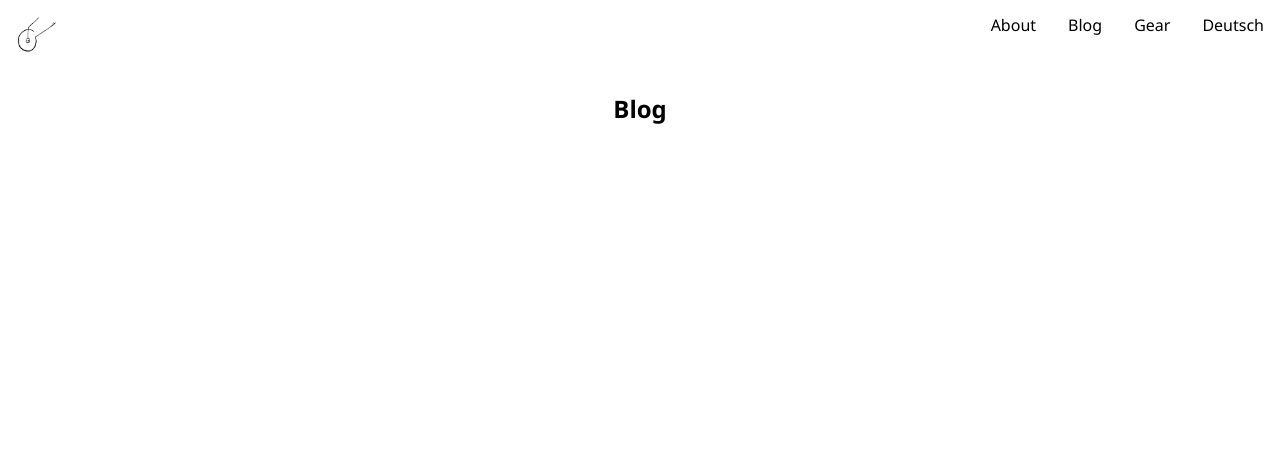
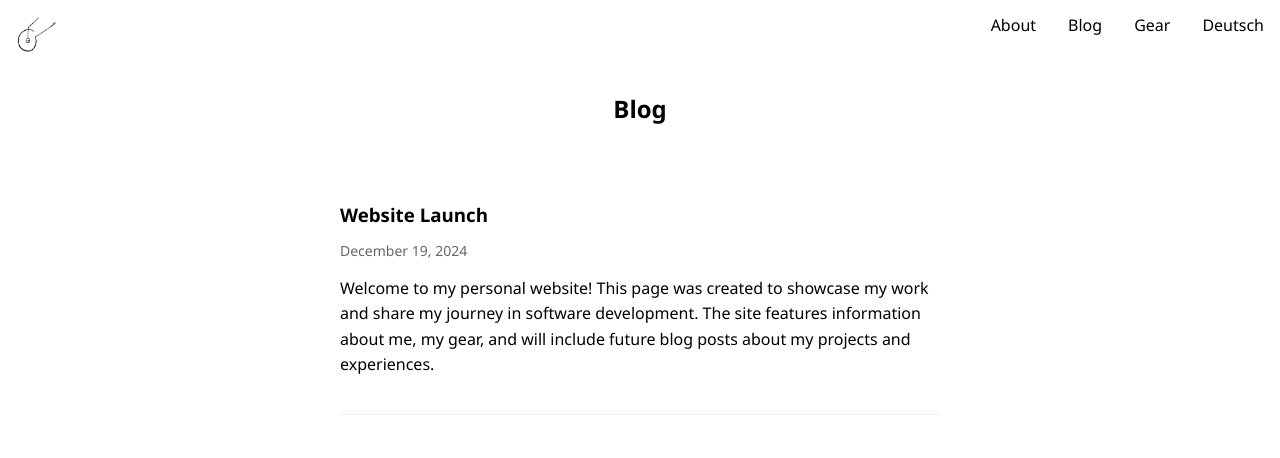
Before and after one commit to ozanyucedag/ozanyucedag-homepage, a plain HTML site: page blog.html in a window 1280 px wide. Drawn offline with Linux system fonts and the light colour scheme.

Commit message:
Add first blog post about website creation

```diff
--- a/blog.html
+++ b/blog.html
@@ -85,6 +85,14 @@
 <br>
 <div class="blog">
     <h2><span style="font-family: 'Segoe UI', Tahoma, Geneva, Verdana, sans-serif;" data-translate="blog">Blog</span></h2>
+    <br>
+    <div style="max-width: 600px; margin: 0 auto; text-align: left; padding: 20px;">
+        <article style="border-bottom: 1px solid #eee; padding-bottom: 20px; margin-bottom: 20px;">
+            <h3 style="font-family: 'Segoe UI', Tahoma, Geneva, Verdana, sans-serif; margin-bottom: 10px;" data-translate="blog_post_title">Website Launch</h3>
+            <p style="font-family: 'Segoe UI', Tahoma, Geneva, Verdana, sans-serif; color: #666; font-size: 14px; margin-bottom: 15px;" data-translate="blog_post_date">December 19, 2024</p>
+            <p style="font-family: 'Segoe UI', Tahoma, Geneva, Verdana, sans-serif; line-height: 1.6;" data-translate="blog_post_content">Welcome to my personal website! This page was created to showcase my work and share my journey in software development. The site features information about me, my gear, and will include future blog posts about my projects and experiences.</p>
+        </article>
+    </div>
 </div>
     <script>
         // Ensure translations are applied when the page loads
--- a/translations.js
+++ b/translations.js
@@ -13,7 +13,10 @@ const translations = {
         'gear_title': 'Gear',
         'gear_info': 'This is the Gear I use.',
         'macbook': 'MacBook Pro',
-        'airpods': 'Apple Airpods'
+        'airpods': 'Apple Airpods',
+        'blog_post_title': 'Website Launch',
+        'blog_post_date': 'December 19, 2024',
+        'blog_post_content': 'Welcome to my personal website! This page was created to showcase my work and share my journey in software development. The site features information about me, my gear, and will include future blog posts about my projects and experiences.'
     },
     'de': {
         'gear': 'Ausrüstung',
@@ -28,7 +31,10 @@ const translations = {
         'gear_title': 'Ausrüstung',
         'gear_info': 'Das ist die Ausrüstung, die ich benutze.',
         'macbook': 'MacBook Pro',
-        'airpods': 'Apple Airpods'
+        'airpods': 'Apple Airpods',
+        'blog_post_title': 'Website-Start',
+        'blog_post_date': '19. Dezember 2024',
+        'blog_post_content': 'Willkommen auf meiner persönlichen Website! Diese Seite wurde erstellt, um meine Arbeit zu präsentieren und meine Reise in der Softwareentwicklung zu teilen. Die Website enthält Informationen über mich, meine Ausrüstung und wird zukünftige Blog-Beiträge über meine Projekte und Erfahrungen enthalten.'
     }
 };
 
```
